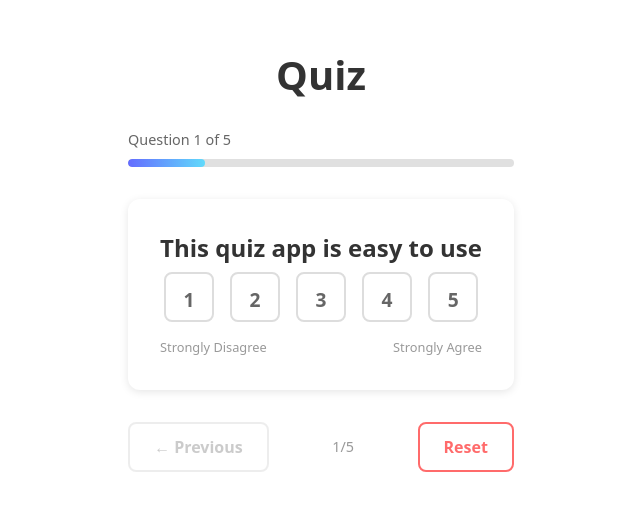
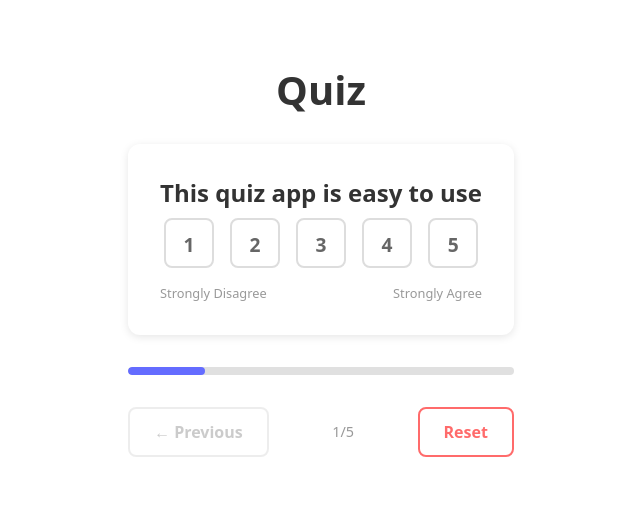
Before and after one commit to codr/mcf9-quiz, a React (Vite) app: page / in a window 1280 px wide. Shown: the part 183-694 px from the top of the page, without its empty margins (319-959 px from the left). Built offline with nearby package versions, Linux system fonts and the light colour scheme.

Commit message:
small styling updatese

```diff
--- a/src/App.css
+++ b/src/App.css
@@ -38,7 +38,7 @@
 
 .progress-fill {
   height: 100%;
-  background: linear-gradient(90deg, #646cff, #61dafb);
+  background: #646cff;
   border-radius: 4px;
   transition: width 0.3s ease;
 }
@@ -106,10 +106,10 @@
 }
 
 .rating-button.selected {
-  background: linear-gradient(135deg, #646cff, #61dafb);
-  border-color: transparent;
+  background: #646cff;
+  border-color: #646cff;
   color: white;
-  box-shadow: 0 4px 12px rgba(100, 108, 255, 0.3);
+  box-shadow: none;
 }
 
 .scale-labels {
--- a/src/App.tsx
+++ b/src/App.tsx
@@ -60,17 +60,6 @@ function App() {
   return (
     <div className="quiz-container">
       <h1>Quiz</h1>
-      <div className="progress">
-        Question {currentIndex + 1} of {QUESTIONS.length}
-        <div className="progress-bar">
-          <div
-            className="progress-fill"
-            style={{
-              width: `${((currentIndex + 1) / QUESTIONS.length) * 100}%`,
-            }}
-          ></div>
-        </div>
-      </div>
 
       <div className="question-card">
         <h2>{currentQuestion.text}</h2>
@@ -97,6 +86,17 @@ function App() {
         </div>
       </div>
 
+      <div className="progress">
+        <div className="progress-bar">
+          <div
+            className="progress-fill"
+            style={{
+              width: `${((currentIndex + 1) / QUESTIONS.length) * 100}%`,
+            }}
+          ></div>
+        </div>
+      </div>
+
       <div className="navigation">
         <button
           onClick={handlePrevious}
```
